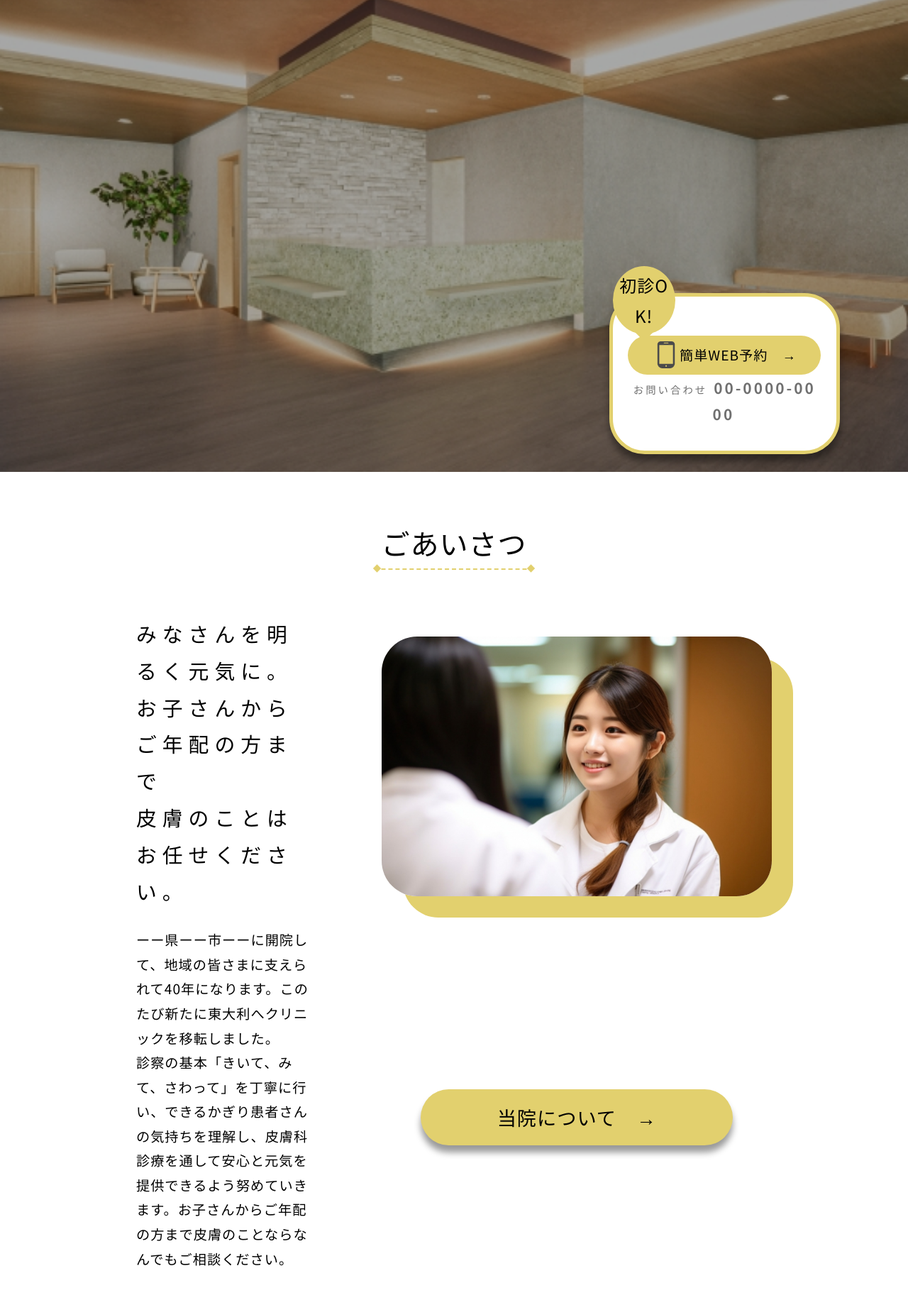
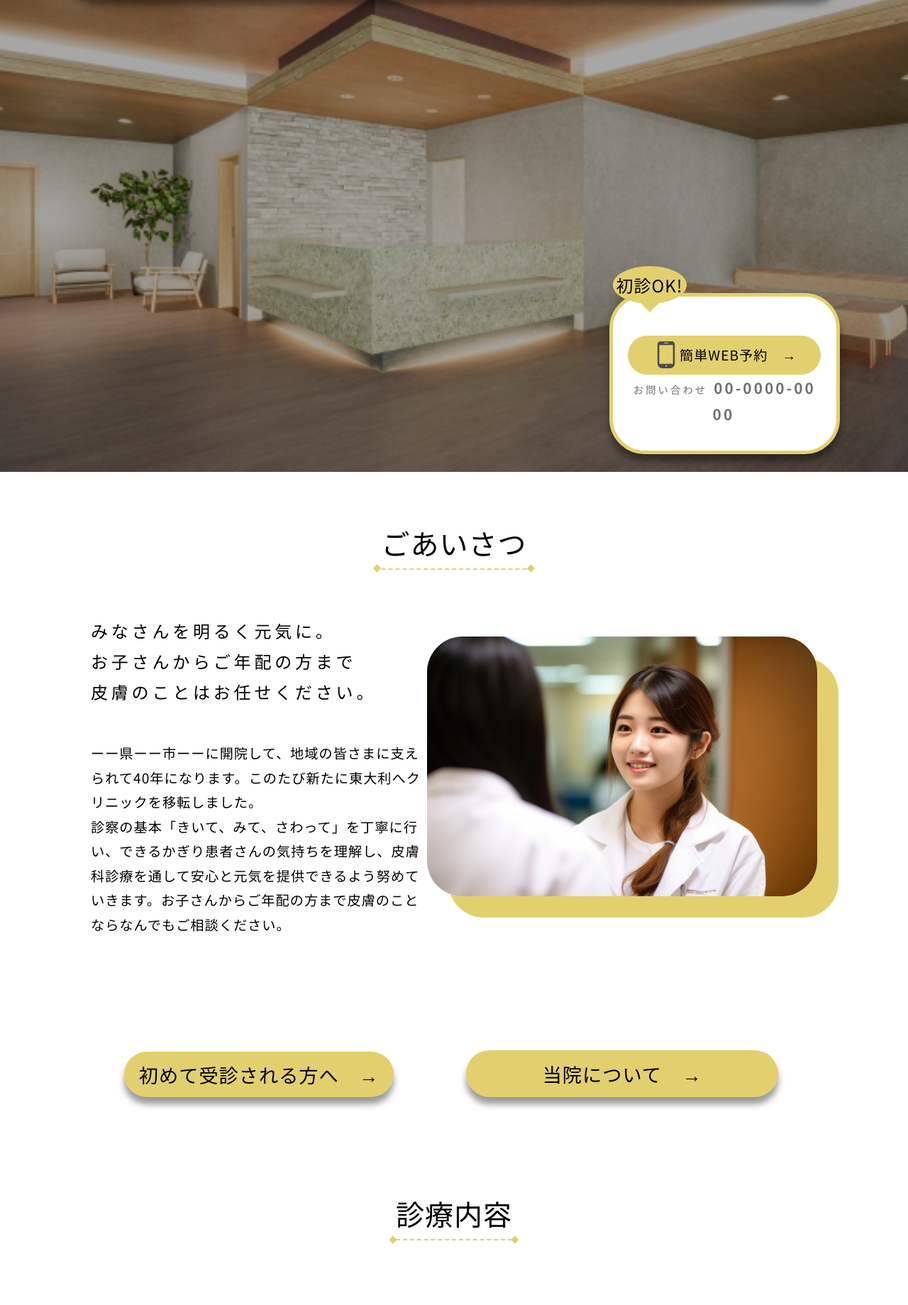
Before and after one commit to megmishoyama/HP1-2, a plain HTML site: page index.html in a window 1280 px wide. Shown: the part 135-1974 px from the top of the page at 71% size. Drawn offline with Linux system fonts and the light colour scheme.

Commit message:
Top修正

```diff
--- a/css/common-main.css
+++ b/css/common-main.css
@@ -53,7 +53,7 @@ body{
 .header-wrap__ttl{
   font-family: 'kaisei opti';
   font-size: 1.5rem;
-  margin-left: -5%;
+  margin-left: -1%;
 }
 
 .header-wrap__nav{
@@ -125,7 +125,7 @@ body{
   position: absolute;
   display: block;
   background-color: #E2D06E;
-  width: 25%;
+  width: 30%;
   text-align: center;
   border-radius: 100%;
   padding: 1.5%;
@@ -255,20 +255,21 @@ body{
   text-align: center;
   background-color: #E2D06E;
   border-radius: 50px;
-  padding: 2%;
   align-items: center;
   justify-content: center;
-  margin: 10%;
-  max-width: 100%;
-  min-width: 50%;
+  margin-top: auto;
+  max-width: 80%;
+  min-width: 80%;
   box-shadow: 0px 10px 10px rgb(0 0 0 / 40%);
+  margin-left: 10%;
+  margin-right: 10%;
 }
 
 .btn a{
   text-decoration: none;
   font-size: 1.7rem;
   color: black;
-  padding: 1%;
+  padding: 2%;
 }
 
 .btn:hover{
@@ -351,6 +352,14 @@ body{
   position: relative;
   justify-content: space-between;
   margin: auto 15%;
+}
+
+.acc-wrap__left{
+  padding: 5%;
+}
+
+.acc-wrap__left__map iframe{
+  width: 500px;
 }
 
 .acc-wrap__right__ttl__log{
--- a/css/index.css
+++ b/css/index.css
@@ -37,21 +37,22 @@
 
 .greet-wrap__main{
   display: flex;
-  margin: auto 15%;
-
+  margin: auto 10%;
+  justify-content: space-between;
+  padding-bottom: 5%;
 }
 
 .greet-wrap__left{
   display: flex;
   flex-direction: column;
-  margin-right: 10%;
+  width: 50%;
 }
 
 .greet-wrap__left__ttl{
   color: black;
-  font-size: 1.8rem;
+  font-size: 1.5rem;
   font-weight: 500;
-  letter-spacing: 0.5rem;
+  letter-spacing: 0.3rem;
   display: inline;
   margin-bottom: 10%;
 }
@@ -65,7 +66,7 @@
 .greet-wrap__right{
   display: flex;
   flex-direction: column;
-  margin-left: 10%;
+  width: 50%;
 }
 
 .greer-wrap__right img{
@@ -80,6 +81,7 @@
 .info-wrap__main{
   display: flex;
   margin: auto 8%;
+  padding-bottom: 5%;
 }
 
 .info-wrap__left{
@@ -160,7 +162,7 @@
 
 .fea-wrap{
   background-color: #E2D06E;
-  padding: 0.5%;
+  padding: 1% 10%;
 }
 
 .fea-wrap__main__list{
```
Also changed, not shown: 1 other file.
